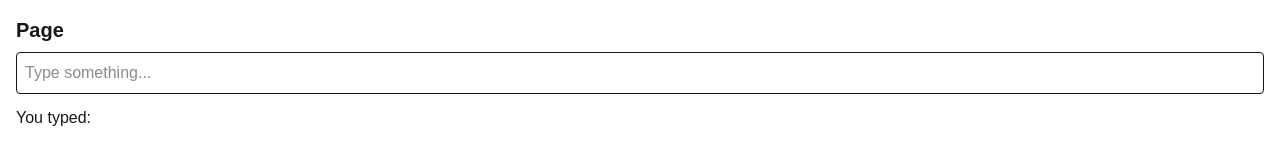
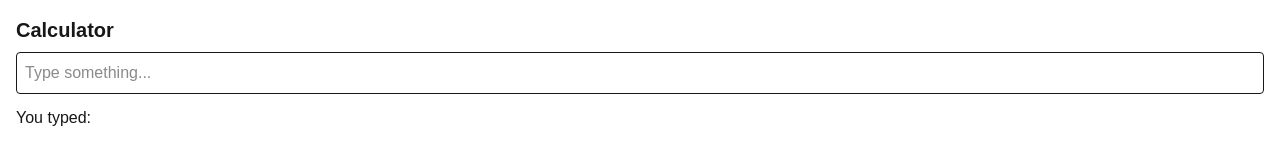
Before and after one commit to himikoo14/Thesis, a Next.js app: page / in a window 1280 px wide. Shown: the top 160 px of the page. Built offline with nearby package versions, Linux system fonts and the light colour scheme.

Commit message:
I changed it from page to calculator.

```diff
--- a/app/page.tsx
+++ b/app/page.tsx
@@ -6,7 +6,7 @@ const Page = () => {
 
   return (
     <div className="p-4">
-      <h1 className="text-xl font-bold mb-2">Page</h1>
+      <h1 className="text-xl font-bold mb-2">Calculator</h1>
 
       <input
         type="text"
```
